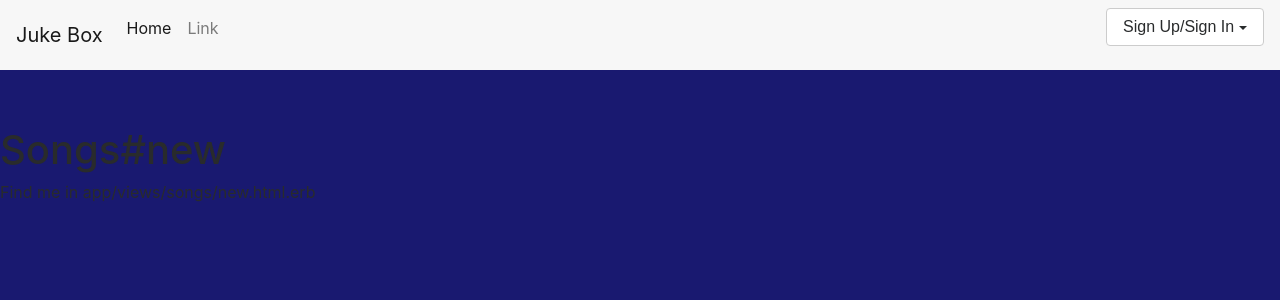
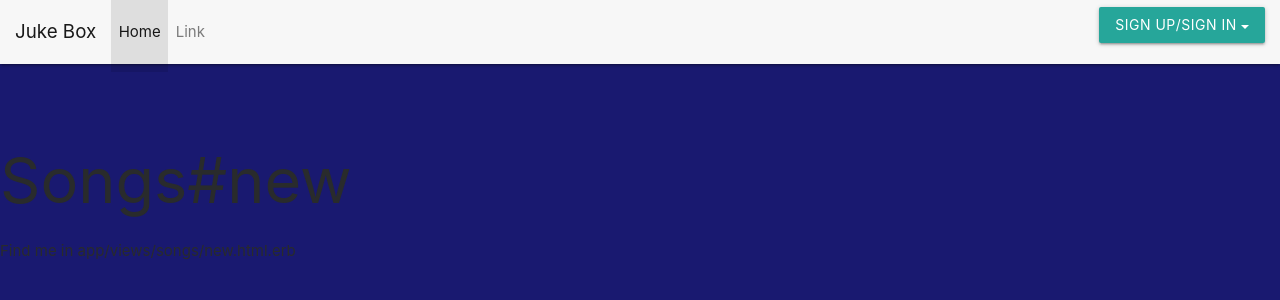
Before and after one commit to james-wickman/jukebox, a Rails app: page /songs/new in a window 1280 px wide. Shown: the top 300 px of the page. Run offline with Rails 7, Linux system fonts and the light colour scheme; style sheets or scripts are compiled from the project's sources; some libraries are stand-ins or nearby versions.

Commit message:
added gem materialize  switching from bootstrap

```diff
--- a/app/assets/javascripts/application.js
+++ b/app/assets/javascripts/application.js
@@ -13,4 +13,6 @@
 //= require jquery
 //= require jquery_ujs
 //= require turbolinks
+//= require materialize-sprockets
+//= require materialize/extras/nouislider
 //= require_tree .
--- a/app/assets/stylesheets/application.css
+++ b/app/assets/stylesheets/application.scss
@@ -13,3 +13,8 @@
  *= require_tree .
  *= require_self
  */
+@import "materialize/extras/nouislider";
+@import "materialize/components/color";
+$primary-color: color("blue", "lighten-2") !default;
+$secondary-color: color("yellow", "base") !default;
+@import 'materialize';
```
Also changed, not shown: Gemfile, Gemfile.lock, app/helpers/application_helper.rb (line endings or trailing spaces), app/views/home/index.html.erb (line endings or trailing spaces).
